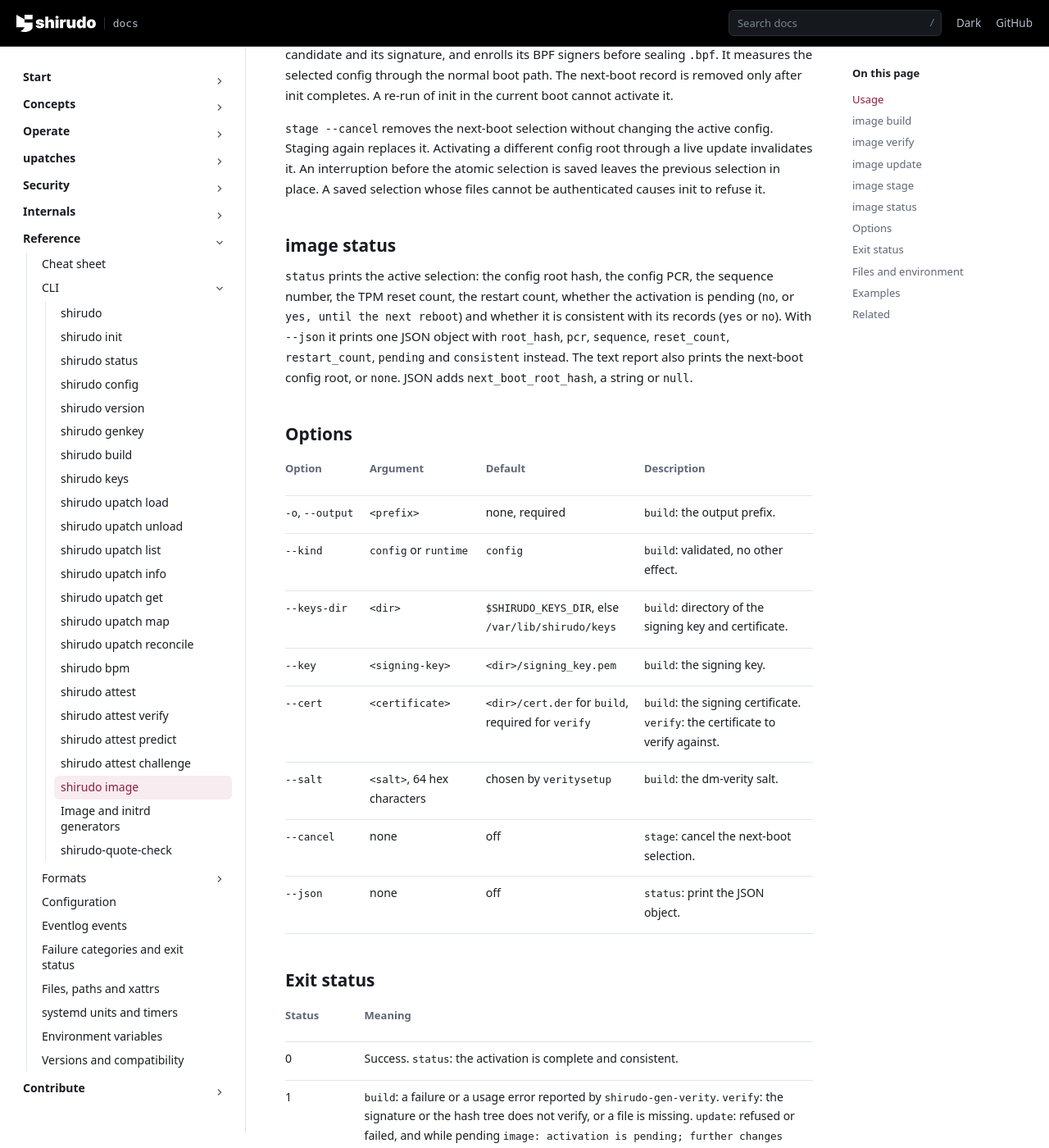
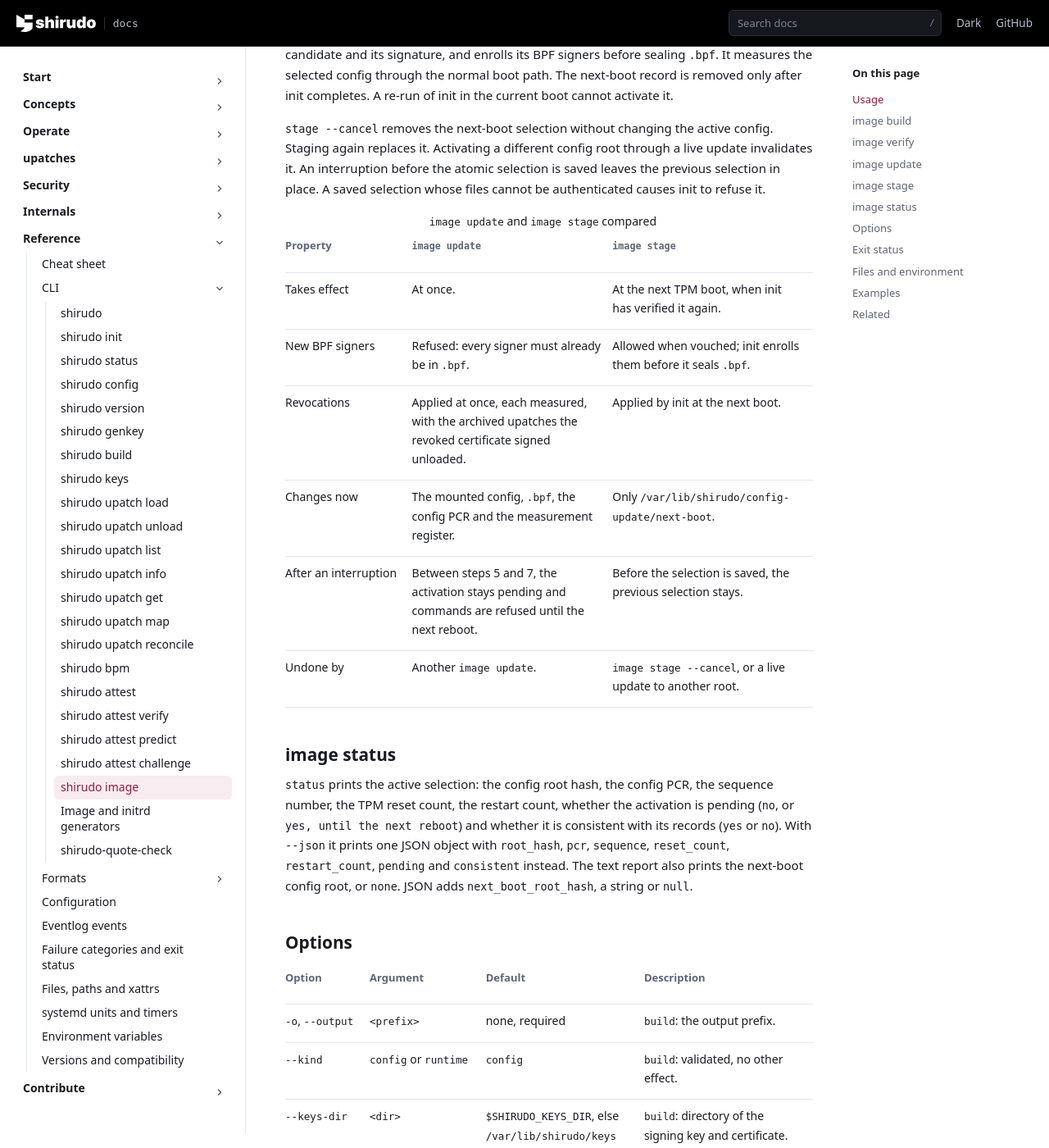
Before and after one commit to AliBashaSY/shirudo, a Sphinx documentation site: the page built from Documentation/reference/cli/image.rst, in a window 1280 px wide and 1400 px high, scrolled down 2502 px. Shown: the whole window at 82% size. Built offline with Sphinx 7.4.7, drawn with Linux system fonts in a browser that asks for light colours; pages that are not in the unit, such as notebooks, are missing from menus.

Commit message:
docs: compare image update and image stage in a table
reference/cli/image.rst gives update as numbered steps and stage as
four paragraphs. What an operator chooses by, which signers each
accepts, what each changes, when it takes effect and what an
interruption leaves, is scattered over both.

Add a table that compares the two along those properties, after the
stage section. stage saves only the next-boot record
(util/config_update.c:668-682), while update applies the revocations
and extends the config PCR and the register at once. The numbered
steps of update stay for the order.

Signed-off-by: Daniel Borkmann <daniel@iogearbox.net>

```diff
--- a/Documentation/reference/cli/image.rst
+++ b/Documentation/reference/cli/image.rst
@@ -130,6 +130,35 @@ active config. Staging again replaces it. Activating a different config
 root through a live update invalidates it. An interruption before the atomic selection is saved
 leaves the previous selection in place. A saved selection whose files
 cannot be authenticated causes init to refuse it.
+
+.. list-table:: ``image update`` and ``image stage`` compared
+   :header-rows: 1
+   :widths: 24 38 38
+
+   * - Property
+     - ``image update``
+     - ``image stage``
+   * - Takes effect
+     - At once.
+     - At the next TPM boot, when init has verified it again.
+   * - New BPF signers
+     - Refused: every signer must already be in ``.bpf``.
+     - Allowed when vouched; init enrolls them before it seals ``.bpf``.
+   * - Revocations
+     - Applied at once, each measured, with the archived upatches the
+       revoked certificate signed unloaded.
+     - Applied by init at the next boot.
+   * - Changes now
+     - The mounted config, ``.bpf``, the config PCR and the
+       measurement register.
+     - Only ``/var/lib/shirudo/config-update/next-boot``.
+   * - After an interruption
+     - Between steps 5 and 7, the activation stays pending and commands
+       are refused until the next reboot.
+     - Before the selection is saved, the previous selection stays.
+   * - Undone by
+     - Another ``image update``.
+     - ``image stage --cancel``, or a live update to another root.
 
 image status
 ------------
```
